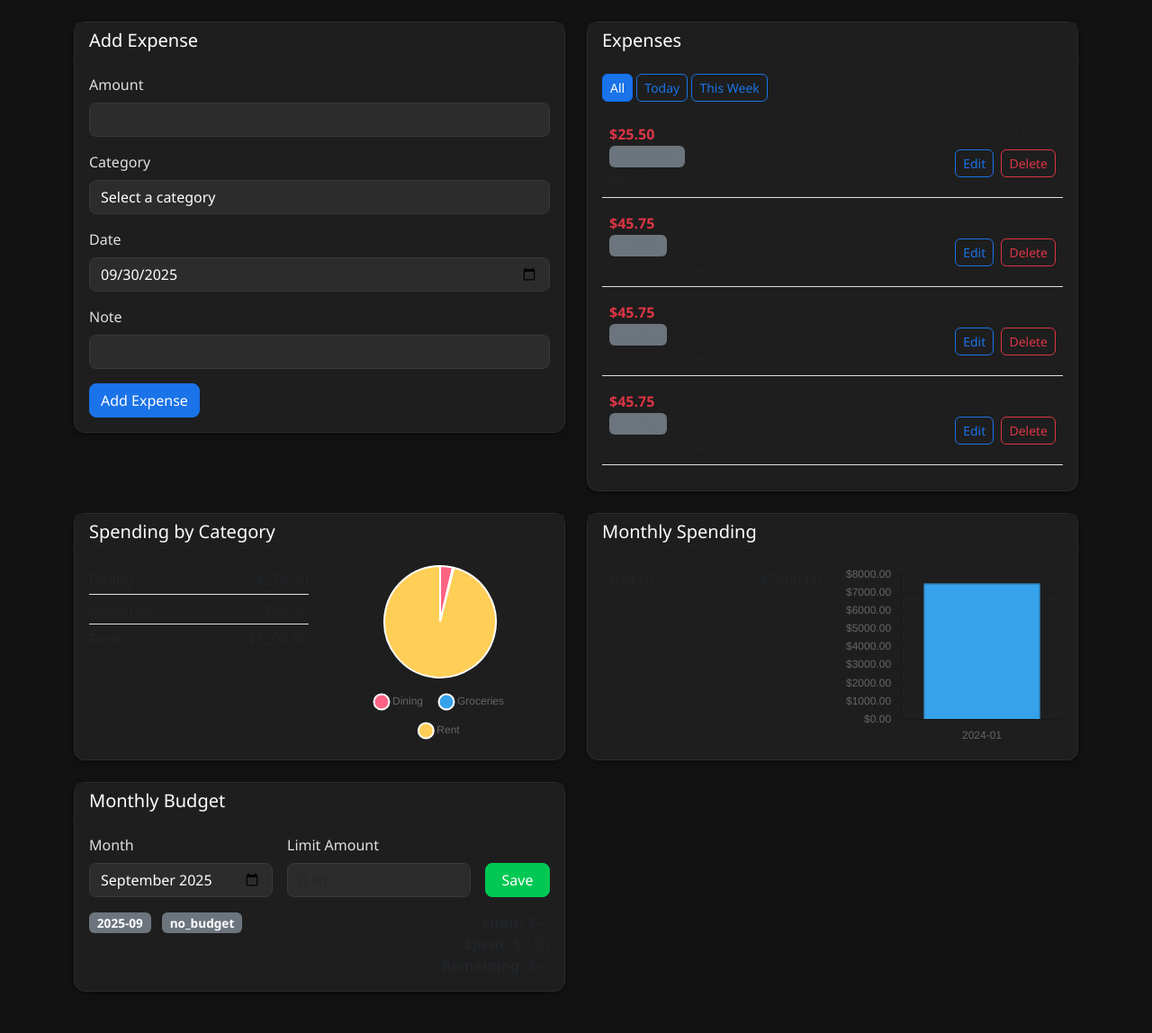
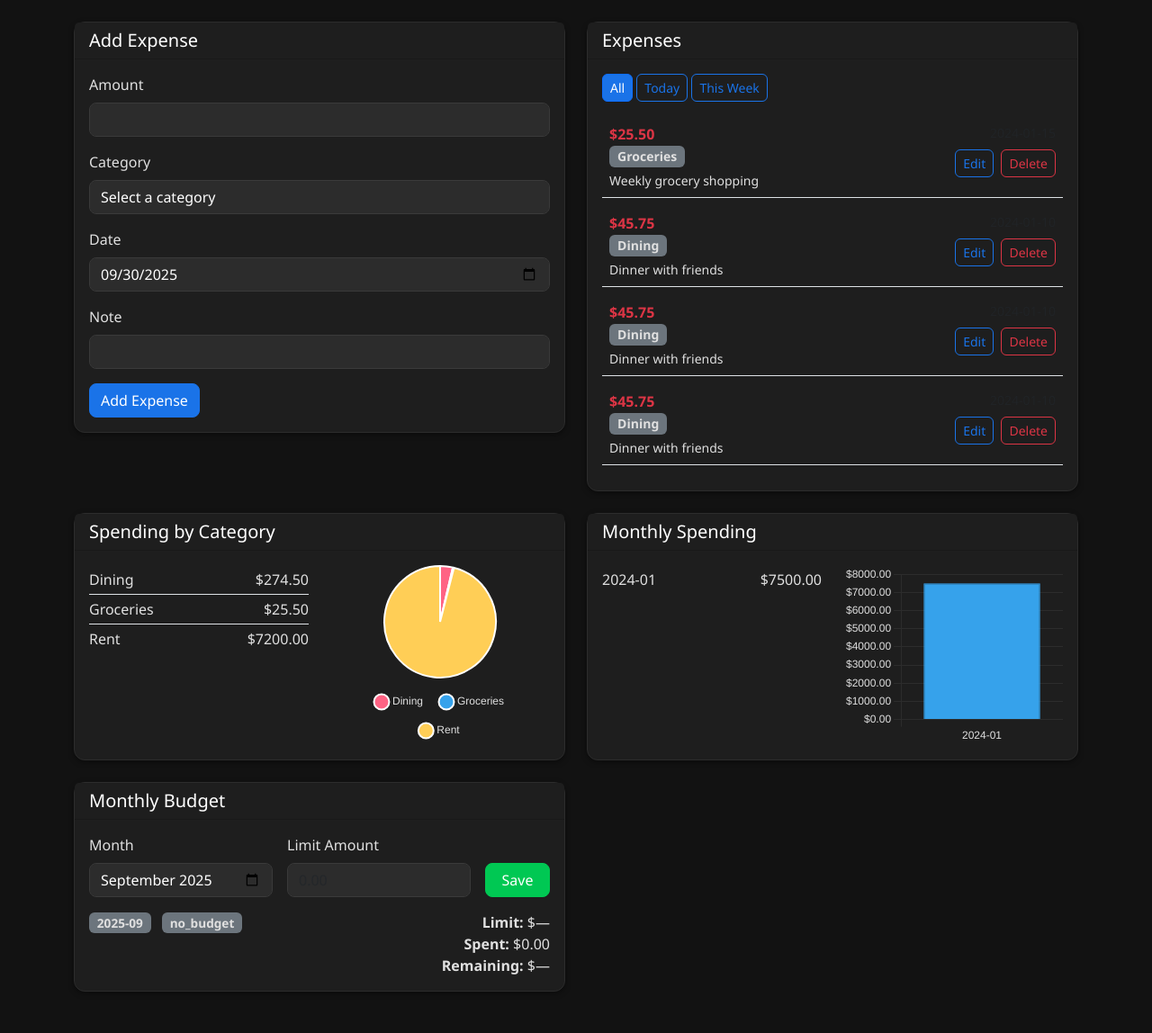
Before and after one commit to borjaalbers/Expense_Tracker, a Flask app: page /dashboard in a window 1280 px wide. Shown: the part 56-1204 px from the top of the page at 90% size. Run offline with Flask 3, Linux system fonts and the light colour scheme; a user stored in the database is signed in; data comes from the database, SQL or seed files in the repository; both versions use the stored data as it was after the commit.

Commit message:
UI improvements

```diff
--- a/static/app.js
+++ b/static/app.js
@@ -19,6 +19,13 @@ async function api(path, method = "GET", body = null) {
 
 // Auth UI logic (index page)
 document.addEventListener("DOMContentLoaded", function () {
+    // Chart.js dark theme defaults for readability
+    if (window.Chart && Chart.defaults) {
+        Chart.defaults.color = '#e0e0e0';
+        Chart.defaults.borderColor = '#2c2c2c';
+        Chart.defaults.plugins.legend.labels.color = '#e0e0e0';
+        Chart.defaults.scales = Chart.defaults.scales || {};
+    }
     const signinForm = document.getElementById("signinForm");
     if (signinForm) {
         signinForm.onsubmit = async (e) => {
--- a/static/styles.css
+++ b/static/styles.css
@@ -41,7 +41,7 @@ body {
 }
 
 .expense-category {
-    color: #6c757d;
+    color: #e0e0e0;
     font-size: 0.875rem;
 }
 
@@ -51,8 +51,13 @@ body {
 }
 
 .expense-note {
-    color: #495057;
+    color: #e0e0e0;
     font-size: 0.875rem;
+}
+
+/* Ensure note isn't dimmed by Bootstrap's text-muted */
+.expense-note.text-muted {
+    color: #e0e0e0 !important;
 }
 
 .summary-item {
@@ -81,3 +86,21 @@ body {
 #budgetStatus .badge {
     font-size: 0.85rem;
 }
+
+/* Dark theme readability overrides */
+#categorySummary,
+#categorySummary .summary-item span {
+    color: #e0e0e0;
+}
+
+#monthlyTotals,
+#monthlyTotals .monthly-item span {
+    color: #e0e0e0;
+}
+
+#budgetStatus,
+#budgetStatus div,
+#budgetStatus strong,
+#budgetStatus span {
+    color: #e0e0e0;
+}
```
Also changed, not shown: expense_tracker.db.
